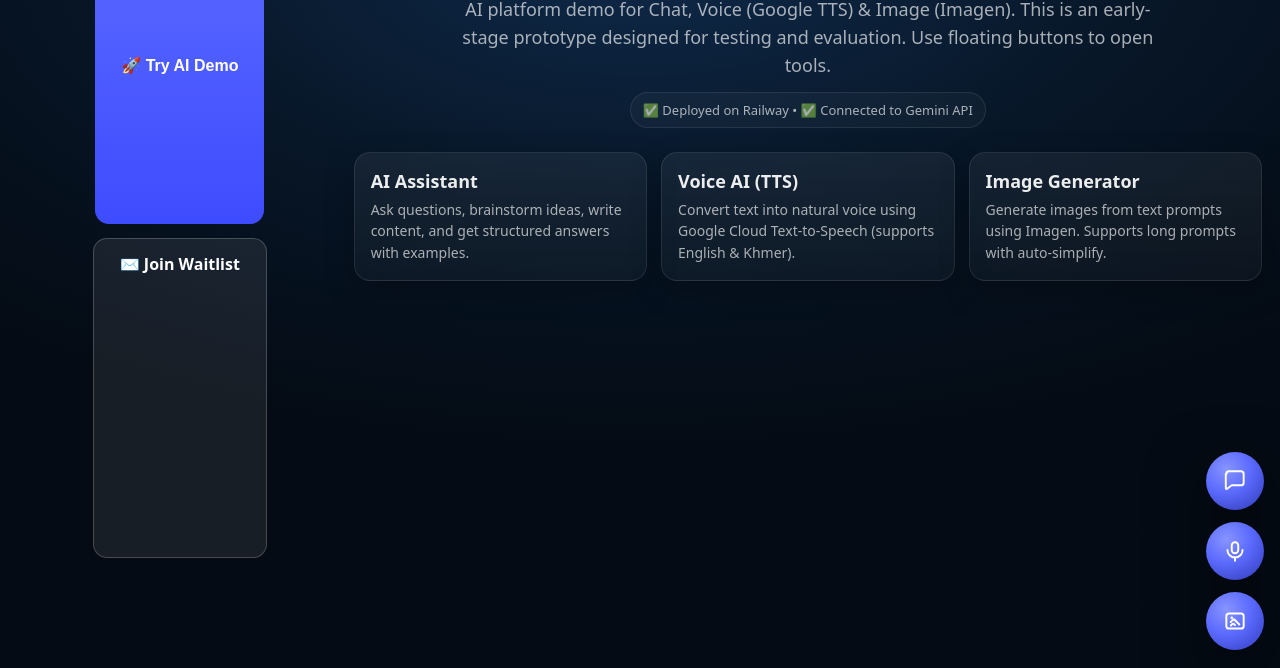
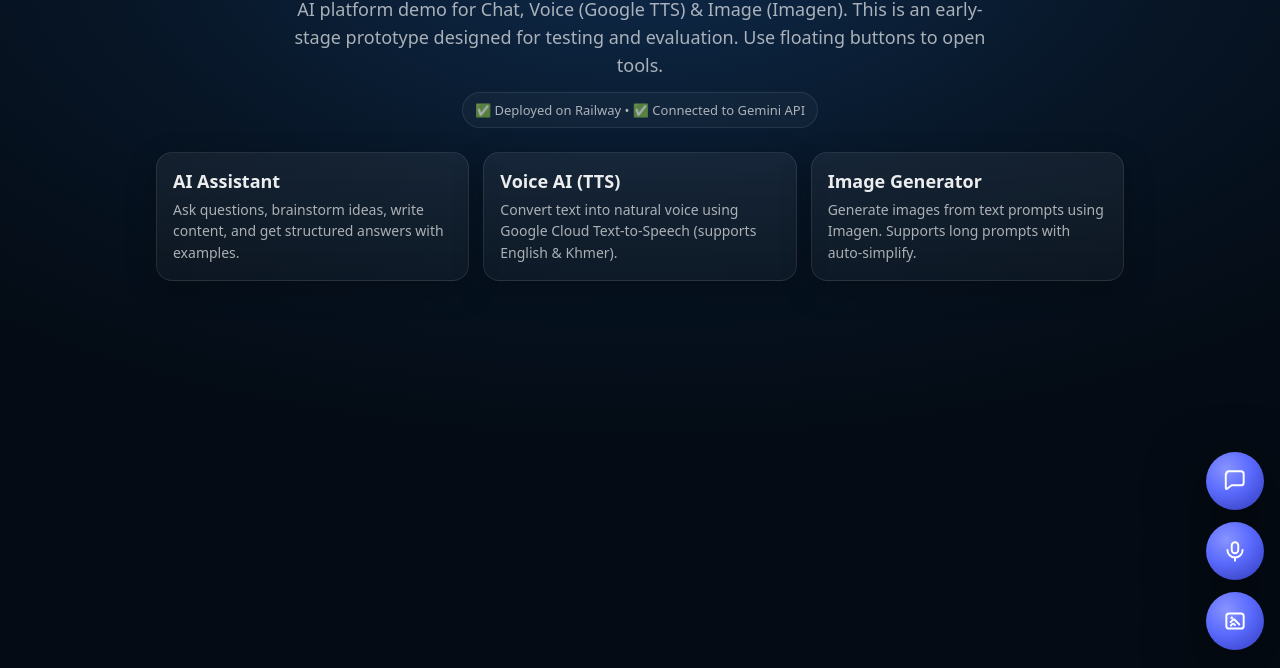
Before and after one commit to leangv2025-cmd/sak-ai-studio-demo, a website: page index.html in a window 1280 px wide. Shown: the part 132-800 px from the top of the page. Drawn offline with Linux system fonts and the light colour scheme.

Commit message:
Update index.html

```diff
--- a/index.html
+++ b/index.html
@@ -4,38 +4,6 @@
   <meta charset="UTF-8" />
   <meta name="viewport" content="width=device-width, initial-scale=1.0"/>
   <title>SAK AI Studio Demo</title>
-<div style="margin-top:22px;display:flex;gap:14px;justify-content:center;flex-wrap:wrap">
-
-  <!-- Try Demo -->
-  <button onclick="openChat()"
-    style="
-    padding:14px 26px;
-    border-radius:14px;
-    border:none;
-    background:linear-gradient(180deg,#5c6cff,#3e4cff);
-    color:white;
-    font-weight:700;
-    font-size:16px;
-    cursor:pointer;">
-    🚀 Try AI Demo
-  </button>
-
-  <!-- Waitlist -->
-  <a href="https://docs.google.com/forms/d/e/1FAIpQLSctms4Q77t6OqAbEkb2lZdP4i17jauCNmTmSbh1r93bAWSrGg/viewform"
-     target="_blank"
-     style="
-     padding:14px 26px;
-     border-radius:14px;
-     border:1px solid rgba(255,255,255,.2);
-     background:rgba(255,255,255,.08);
-     color:white;
-     font-weight:700;
-     font-size:16px;
-     text-decoration:none;">
-     ✉️ Join Waitlist
-  </a>
-
-</div>
   <style>
     :root{
       --bg1:#071525;
```
